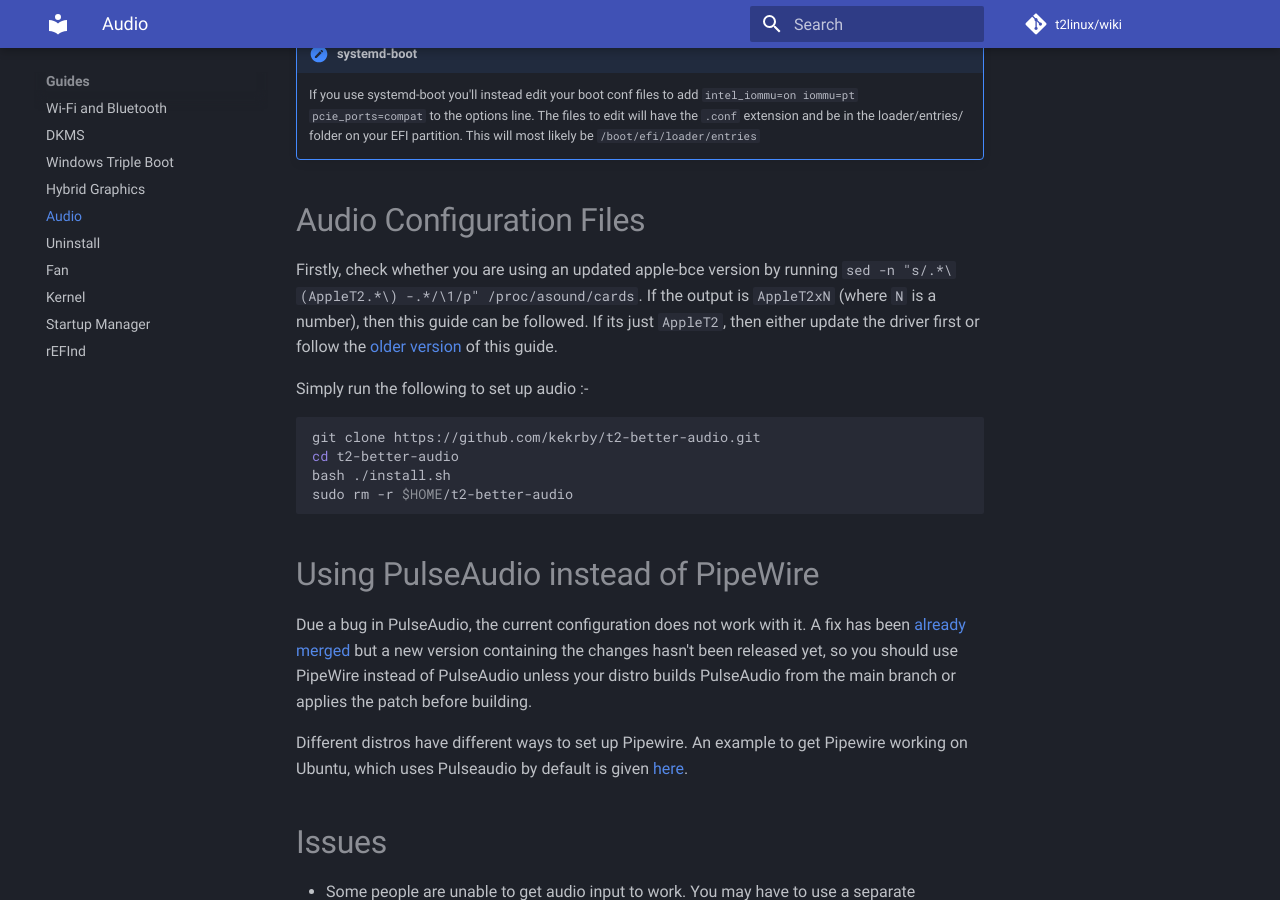
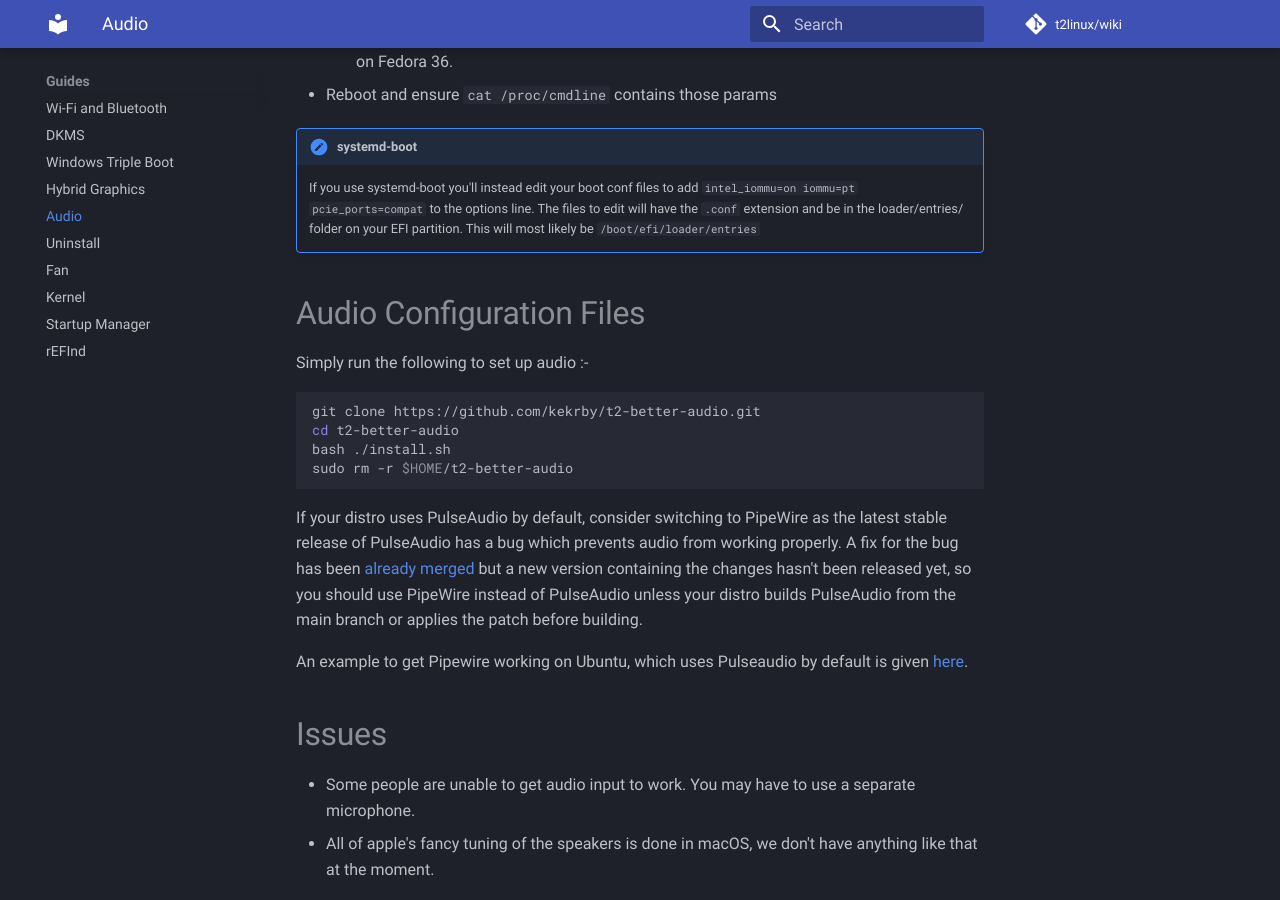
Before and after one commit to t2linux/wiki, an MkDocs documentation site: the page built from docs/guides/audio-config.md, in a window 1280 px wide and 900 px high, scrolled down 854 px. Built offline with MkDocs 1.6.1 and Material for MkDocs 9.7.7, drawn with Linux system fonts in a browser that asks for light colours; comment, search, counter and statistics services are not loaded; some of the changed text lies outside the part shown.

Commit message:
docs/guides/audio-config: merge related sections

````diff
--- a/docs/guides/audio-config.md
+++ b/docs/guides/audio-config.md
@@ -2,7 +2,9 @@
 
 This page explains how to get the config files for using the T2 audio device, which allows use of the 3.5mm headphone port, the built in speakers, the built in mic and the headphones' mic.
 
-Before you proceed, make sure you already have `apple_bce` loaded by running `lsmod | grep apple_bce`. If not, follow the instructions on [how to setup the BCE module](https://wiki.t2linux.org/guides/dkms/#installing-modules).
+Firstly, check whether you are using an updated `apple-bce` version by running `sed -n "s/.*\(AppleT2.*\) -.*/\1/p" /proc/asound/cards`. If the output is `AppleT2xN` (where `N` is a number), then this guide can be followed. If it's just `AppleT2`, then either update the driver first or follow the [older version](https://github.com/t2linux/wiki/blob/00e882d0d5afb3102aedd02872426dc5fba789a5/docs/guides/audio-config.md) of this guide.
+
+If there is no output at all, follow the instructions on [how to setup the BCE module](https://wiki.t2linux.org/guides/dkms/#installing-modules).
 
 # Enable Pass-Through Kernel Parameters
 
@@ -20,8 +22,6 @@ If not present, you'll have to update your bootup kernel params:
 
 # Audio Configuration Files
 
-Firstly, check whether you are using an updated apple-bce version by running `sed -n "s/.*\(AppleT2.*\) -.*/\1/p" /proc/asound/cards`. If the output is `AppleT2xN` (where `N` is a number), then this guide can be followed. If its just `AppleT2`, then either update the driver first or follow the [older version](https://github.com/t2linux/wiki/blob/00e882d0d5afb3102aedd02872426dc5fba789a5/docs/guides/audio-config.md) of this guide.
-
 Simply run the following to set up audio :-
 
 ```bash
@@ -31,11 +31,9 @@ bash ./install.sh
 sudo rm -r $HOME/t2-better-audio
 ```
 
-# Using PulseAudio instead of PipeWire
+If your distro uses PulseAudio by default, consider switching to PipeWire as the latest stable release of PulseAudio has a bug which prevents audio from working properly. A fix for the bug has been [already merged](https://gitlab.freedesktop.org/pulseaudio/pulseaudio/-/merge_requests/596) but a new version containing the changes hasn't been released yet, so you should use PipeWire instead of PulseAudio unless your distro builds PulseAudio from the main branch or applies the patch before building.
 
-Due a bug in PulseAudio, the current configuration does not work with it. A fix has been [already merged](https://gitlab.freedesktop.org/pulseaudio/pulseaudio/-/merge_requests/596) but a new version containing the changes hasn't been released yet, so you should use PipeWire instead of PulseAudio unless your distro builds PulseAudio from the main branch or applies the patch before building.
-
-Different distros have different ways to set up Pipewire. An example to get Pipewire working on Ubuntu, which uses Pulseaudio by default is given [here](https://linuxconfig.org/how-to-install-pipewire-on-ubuntu-linux).
+An example to get Pipewire working on Ubuntu, which uses Pulseaudio by default is given [here](https://linuxconfig.org/how-to-install-pipewire-on-ubuntu-linux).
 
 # Issues
 
````
